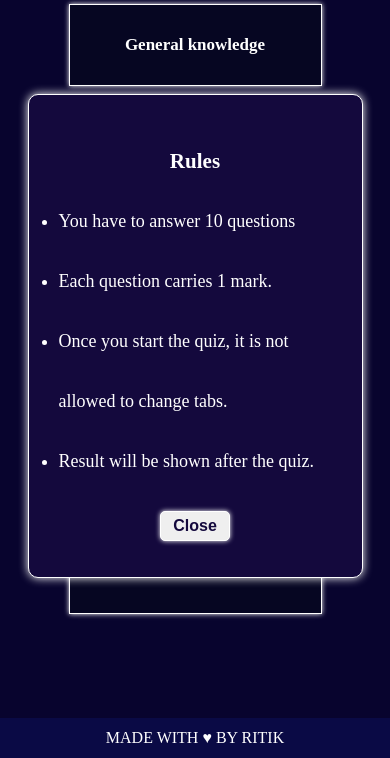
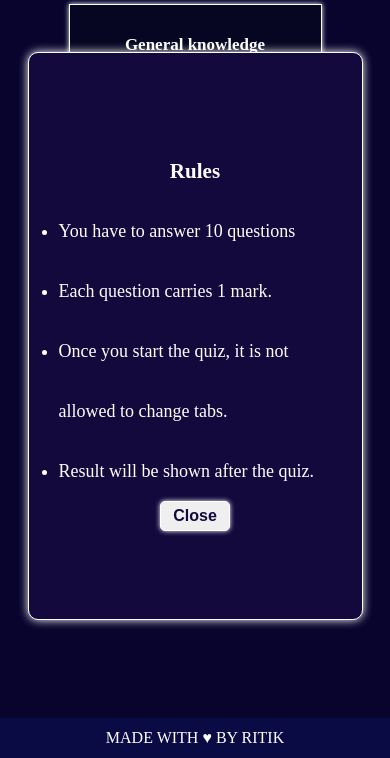
Before and after one commit to ritiku2004/Quick-Quize, a plain HTML site: page index.html in a window 390 px wide. Both pictures are taken after a click on the button "Rules". Shown: the part 86-844 px from the top of the page. Drawn offline with Linux system fonts and the light colour scheme.

Commit message:
Update style.css

```diff
--- a/style.css
+++ b/style.css
@@ -233,9 +233,12 @@ footer{
     .rule_cont{
         padding: 30px;
         width: 70%;
-        height: 50%;
+        height: 60%;
         justify-content: center;
         font-size: 18px;
+    }
+    .rule-close{
+        margin-top: 0px;
     }
     .select-menu{
         display: flex;
```
